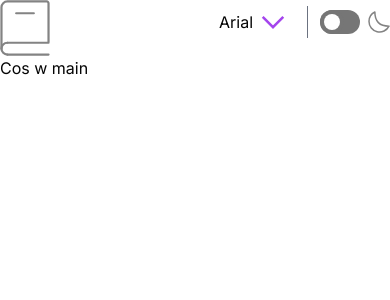
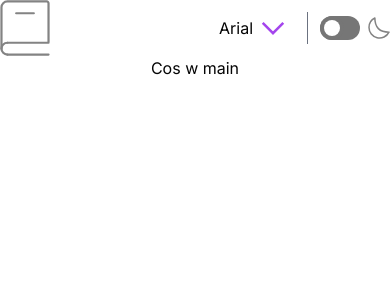
Before and after one commit to eMKa18/dictionary-web-app, a Next.js app: page / in a window 390 px wide. Shown: the top 300 px of the page. Built offline with nearby package versions, Linux system fonts and the light colour scheme.

Commit message:
Moving width configuration to main css

```diff
--- a/app/globals.css
+++ b/app/globals.css
@@ -19,4 +19,14 @@ body {
   max-width: 100dvw;
   max-height: 100vh;
   max-height: 100dvh;
+  display: flex;
+  flex-direction: column;
+  flex-wrap: wrap;
+  align-items: center;
 }
+
+@media (max-width: 400px) {
+  .mobile {
+      @apply w-full flex-col items-center;
+  }
+}
--- a/app/navbar/Navbar.css
+++ /dev/null
@@ -1,6 +0,0 @@
-/* This is an example of using @apply directive with Tailwind CSS in your global stylesheet */
-@media (max-width: 390px) {
-    .nav-mobile {
-        @apply w-full flex-row items-start;
-    }
-}
--- a/app/navbar/Navbar.tsx
+++ b/app/navbar/Navbar.tsx
@@ -1,7 +1,6 @@
 import React, { useState } from "react";
 import Link from "next/link";
 import Image from "next/image";
-import "./Navbar.css";
 
 import { ModeSwitch } from "./darkmode/ModeSwitch";
 import { FontsDropdown, TempFontsDropdown } from "./fonts/FontsDropdown";
@@ -9,7 +8,7 @@ import { FontsDropdown, TempFontsDropdown } from "./fonts/FontsDropdown";
 const Navbar = () => {
   return (
     <div className="flex justify-center w-full">
-      <nav className="w-1/2 flex justify-between items-center nav-mobile">
+      <nav className="flex justify-between items-center w-full">
         <Link href="/">
           <Image
             src="/images/logo.svg"
--- a/app/page.tsx
+++ b/app/page.tsx
@@ -2,9 +2,9 @@ import Navbar from "./navbar/Navbar";
 
 export default function Home() {
   return (
-    <>
+    <main className="w-1/2 mobile flex flex-col items-center">
       <Navbar></Navbar>
-      <main>Cos w main</main>
-    </>
+      <div>Cos w main</div>
+    </main>
   );
 }
```
